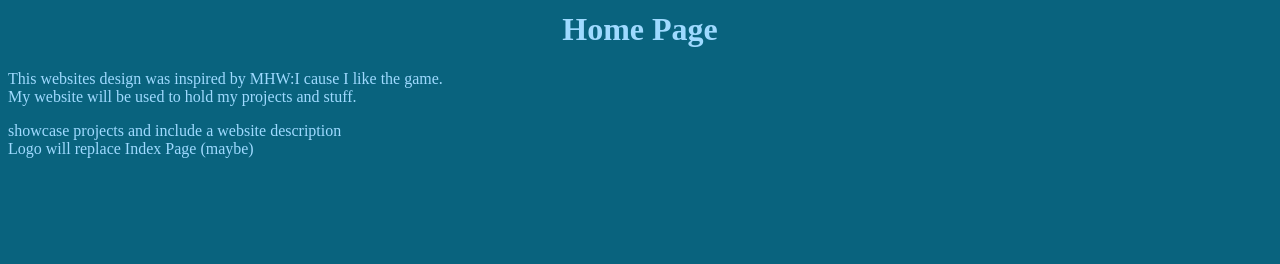
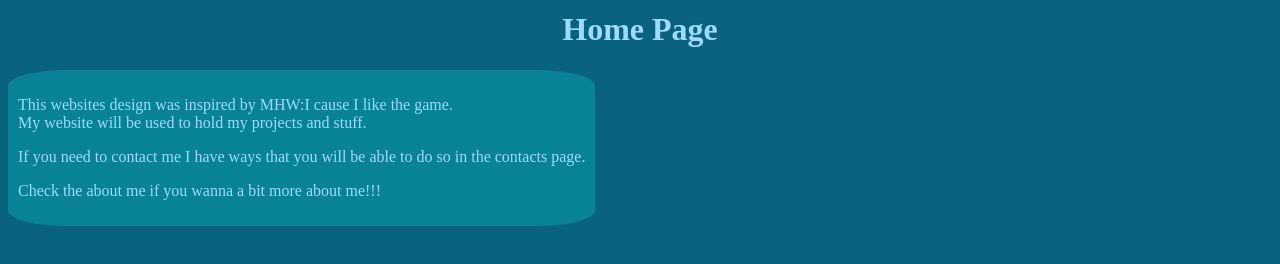
Before and after one commit to HiJimbolala/hijimbolala.github.io, a plain HTML site: page index.html in a window 1280 px wide. Shown: the part 148-412 px from the top of the page. Drawn offline with Linux system fonts and the light colour scheme; a web font is replaced by a local one.

Commit message:
(index) added more text and included a new id for the <div> (projects) fixed details click range to fit content (contacts) no clue what i did (about me) no clue what i did (css) added a new id called boxx

```diff
--- a/index.html
+++ b/index.html
@@ -26,12 +26,21 @@
 
     <hr>
     <h1 class="toCenter">Home Page</h1>
+<div id="boxx">
     <p>
         This websites design was inspired by MHW:I cause I like the game. <br>
         My website will be used to hold my projects and stuff.
     </p>
-    <p>showcase projects and include a website description <br>
-        Logo will replace Index Page (maybe)</p>
+
+    <p>
+        If you need to contact me I
+        have ways that you will be able to do so in the contacts page.
+    </p>
+
+    <p>
+        Check the about me if you wanna a bit more about me!!!
+    </p>
+</div>
 </body>
 
 </html>
--- a/style.css
+++ b/style.css
@@ -76,11 +76,11 @@ summary:hover{
 .layoutc{
     display: flex;
     gap: 10px;
-    min-height: 100vh;
     flex-direction: column;
 }
 .sideleft{
     width: 300px;
+    height: fit-content;
     flex-shrink: 0;
     background: #088395;
     padding: 20px;
@@ -102,11 +102,15 @@ summary:hover{
     border-radius: 8px;
 }
 .layoutr{
+    margin-bottom: 10px;
     display: flex;
     gap: 10px;
-    min-height: 100vh;
     flex-direction: row;
 }
-@media screen and (max-width: 480px){
-
+#boxx{
+    padding: 10px;
+    background-color: #088395;
+    border-radius: 10%;
+    width: fit-content;
+    height: fit-content;
 }
```
Also changed, not shown: about-me.html (+7 -0 lines), contacts.html (+1 -1 lines), projects.html (+1 -1 lines).
